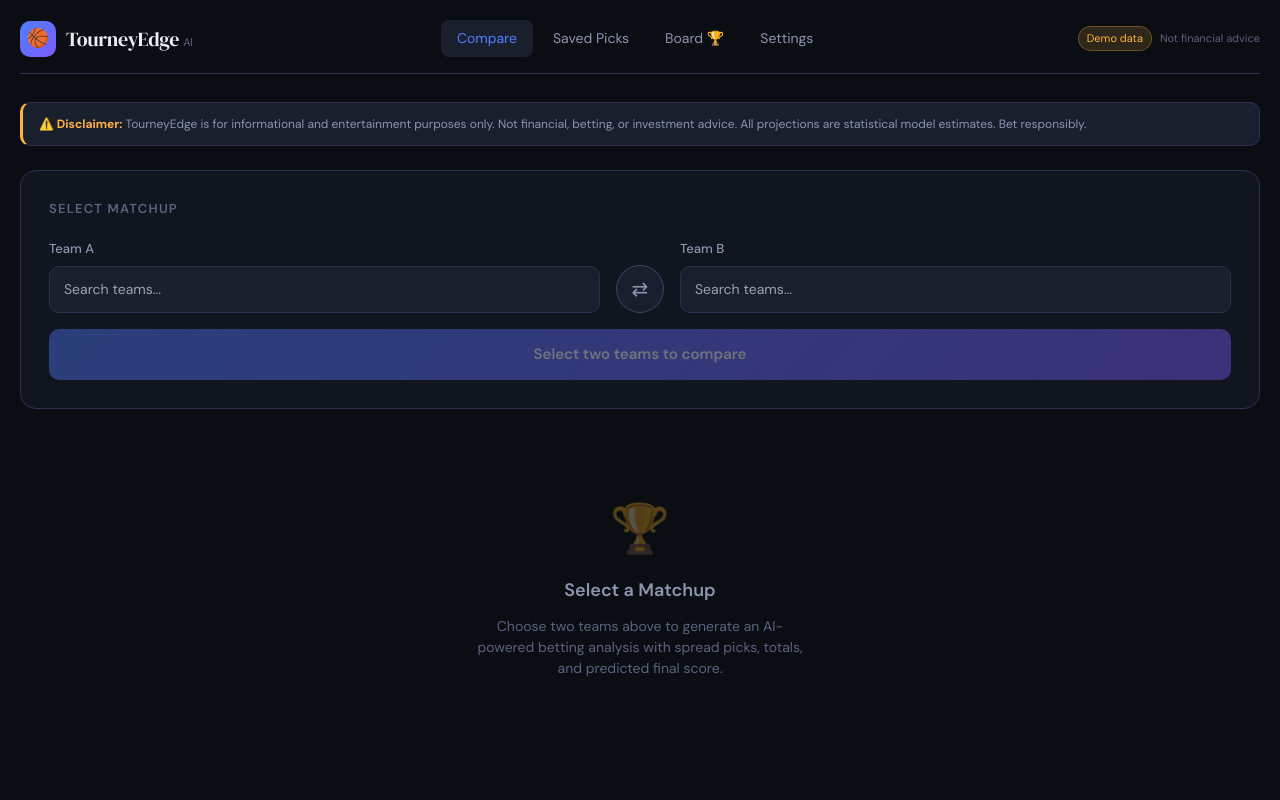
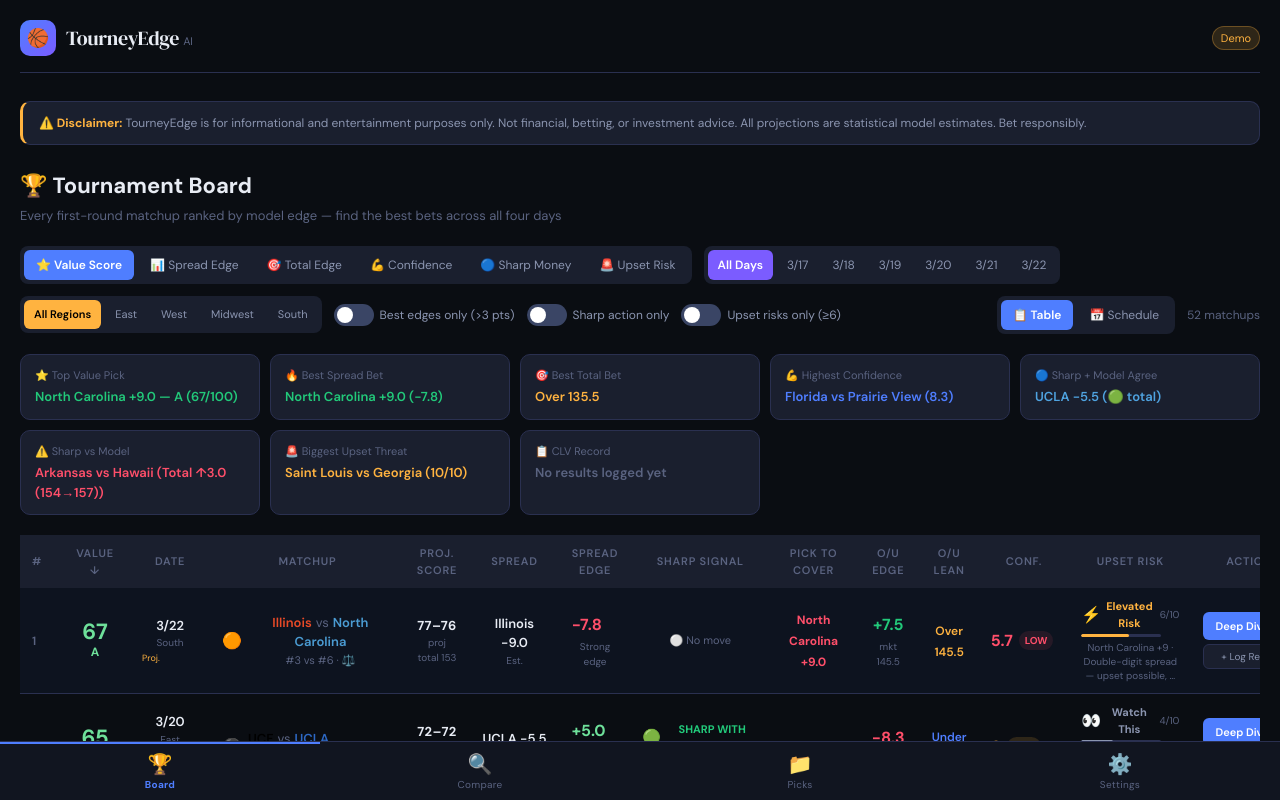
Before and after one commit to mitchm0602/MM2026, a Next.js app: page / in a window 1280 px wide. Shown: the top 800 px of the page. Built offline with nearby package versions, Linux system fonts and the light colour scheme.

Commit message:
Update TourneyApp.tsx

```diff
--- a/src/components/TourneyApp.tsx
+++ b/src/components/TourneyApp.tsx
@@ -1903,7 +1903,7 @@
 
 // ─── Main App ─────────────────────────────────────────────────
 export default function TourneyApp() {
-  const [page,      setPage]      = useState<Page>('compare');
+  const [page,      setPage]      = useState<Page>('edge');
   const [tab,       setTab]       = useState<Tab>('ai');
   const [teams,     setTeams]     = useState<Team[]>(MOCK_TEAMS);
   const [teamA,     setTeamA]     = useState<Team | null>(null);
@@ -2075,29 +2075,68 @@
   //  RENDER
   // ─────────────────────────────────────────────────────────────
   return (
-    <div style={{ maxWidth:1400, margin:'0 auto', padding:'0 20px 60px' }}>
-
-      {/* Nav */}
-      <nav className="nav">
+    <div style={{ maxWidth:1400, margin:'0 auto', padding:'0 20px 100px' }}>
+
+      {/* ── TOP BAR — stays lean so it fits any screen width ── */}
+      <nav className="nav" style={{ justifyContent:'space-between' }}>
         <div className="nav-logo">
           <div className="logo-icon">🏀</div>
-          <span>TourneyEdge <span style={{ fontSize:11, color:'var(--text3)', fontFamily:'var(--font-sans)' }}>AI</span></span>
-        </div>
-        <div className="nav-links">
-          {([['compare','Compare'],['history','Saved Picks'],['edge','Board 🏆'],['settings','Settings']] as [Page,string][]).map(([p, label]) => (
-            <button key={p} className={`nav-link${page === p ? ' active' : ''}`} onClick={() => setPage(p)}>{label}</button>
-          ))}
+          <span>TourneyEdge
+            <span style={{ fontSize:11, color:'var(--text3)', fontFamily:'var(--font-sans)', marginLeft:4 }}>AI</span>
+          </span>
         </div>
         <div style={{ display:'flex', alignItems:'center', gap:8 }}>
           {dataMode === 'mock' && (
             <span style={{ fontSize:11, background:'rgba(255,179,64,0.15)', color:'var(--amber)',
-              padding:'3px 8px', borderRadius:20, border:'1px solid rgba(255,179,64,0.3)' }}>
-              Demo data
+              padding:'3px 8px', borderRadius:20, border:'1px solid rgba(255,179,64,0.3)',
+              whiteSpace:'nowrap' }}>
+              Demo
             </span>
           )}
-          <span style={{ fontSize:11, color:'var(--text3)' }}>Not financial advice</span>
+          <span style={{ fontSize:11, color:'var(--text3)', whiteSpace:'nowrap',
+            display:'none' }} className="desktop-only">
+            Not financial advice
+          </span>
         </div>
       </nav>
+
+      {/* ── BOTTOM TAB BAR — fixed to bottom, works in portrait on iPhone ── */}
+      <div style={{
+        position:'fixed', bottom:0, left:0, right:0, zIndex:100,
+        background:'var(--bg2)',
+        borderTop:'1px solid var(--border)',
+        display:'flex',
+        paddingBottom:'env(safe-area-inset-bottom, 0px)',
+      }}>
+        {([
+          ['edge',     '🏆', 'Board'  ],
+          ['compare',  '🔍', 'Compare'],
+          ['history',  '📁', 'Picks'  ],
+          ['settings', '⚙️', 'Settings'],
+        ] as [Page, string, string][]).map(([p, icon, label]) => (
+          <button key={p}
+            onClick={() => setPage(p)}
+            style={{
+              flex: 1,
+              background: 'none',
+              border: 'none',
+              cursor: 'pointer',
+              padding: '10px 4px 8px',
+              display: 'flex',
+              flexDirection: 'column',
+              alignItems: 'center',
+              gap: 3,
+              color: page === p ? 'var(--accent)' : 'var(--text3)',
+              borderTop: page === p ? '2px solid var(--accent)' : '2px solid transparent',
+              transition: 'color 0.15s',
+            }}>
+            <span style={{ fontSize: 20, lineHeight: 1 }}>{icon}</span>
+            <span style={{ fontSize: 10, fontWeight: page === p ? 700 : 400, letterSpacing: 0.3 }}>
+              {label}
+            </span>
+          </button>
+        ))}
+      </div>
 
       {/* Disclaimer */}
       <div className="disclaimer">
@@ -2108,6 +2147,21 @@
       {/* ── COMPARE PAGE ── */}
       {page === 'compare' && (
         <>
+          {/* Back to Board button — shown when an analysis is active */}
+          {analysis && (
+            <button
+              onClick={() => setPage('edge')}
+              style={{
+                display: 'flex', alignItems: 'center', gap: 6,
+                background: 'none', border: 'none', cursor: 'pointer',
+                color: 'var(--text2)', fontSize: 13, fontWeight: 600,
+                padding: '8px 0 16px', marginBottom: 0,
+              }}>
+              <span style={{ fontSize: 16 }}>←</span>
+              Back to Board
+            </button>
+          )}
+
           {/* Team Selector */}
           <div className="selector-card">
             <div className="selector-title">Select Matchup</div>
```
